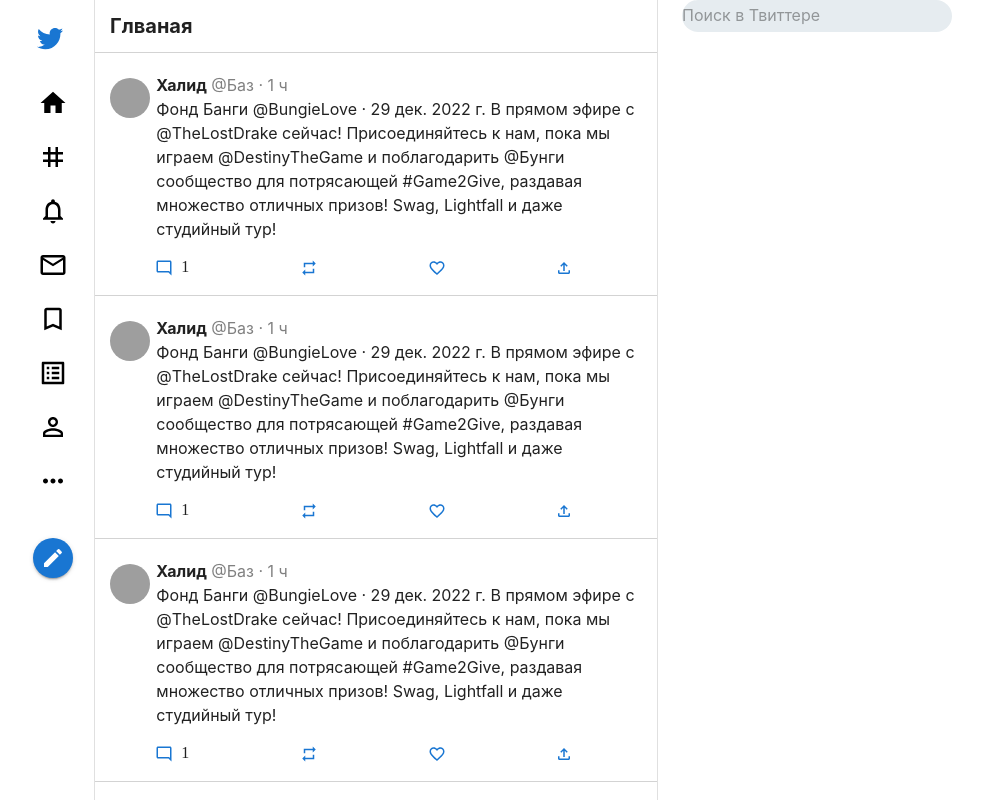
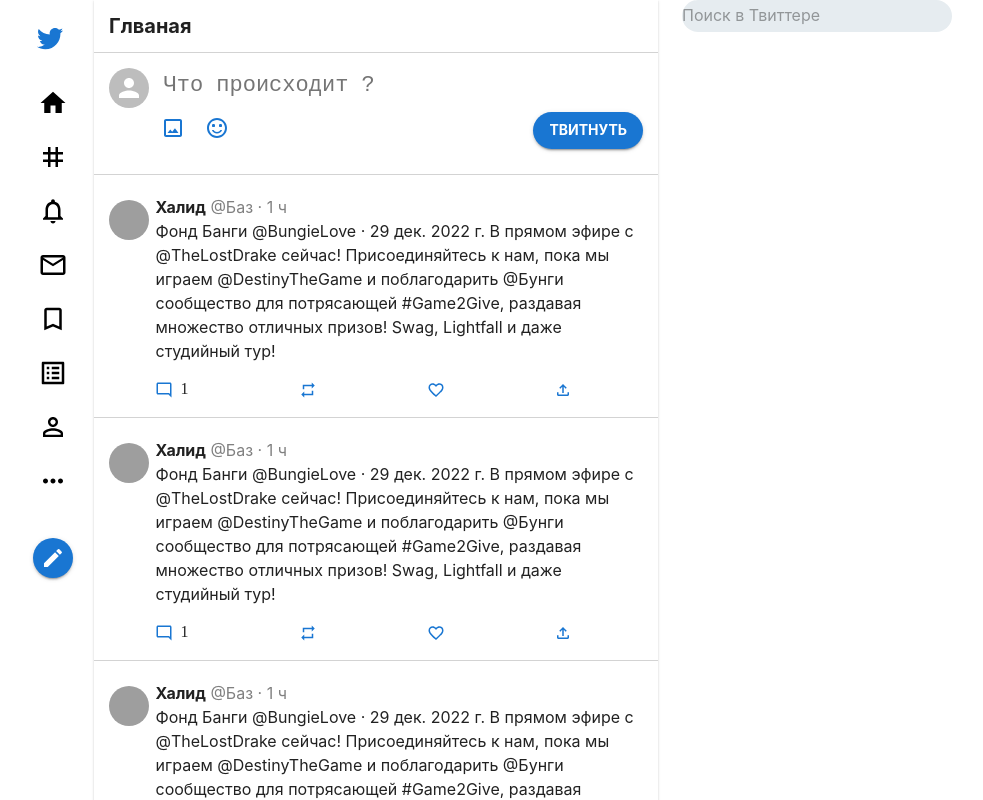
Before and after one commit to barzaevhalid/twitter-clone, a React (Create React App) app: page / in a window 1280 px wide. Shown: the top 800 px of the page, without its empty margins (68-1051 px from the left). Built offline with nearby package versions, Linux system fonts and the light colour scheme; grey boxes are pictures that could not be loaded.

Commit message:
Закончил ленту

```diff
--- /dev/null
+++ b/src/components/Content.tsx
@@ -0,0 +1,72 @@
+import { Avatar, Button, Paper, Typography } from '@mui/material';
+import Grid from '@mui/material/Grid/Grid';
+import React from 'react';
+import Tweet from './Tweet';
+import { TextareaAutosize } from '@mui/base';
+import { styled } from '@mui/material/styles';
+
+import CropOriginalIcon from '@mui/icons-material/CropOriginal';
+import SentimentSatisfiedAltIcon from '@mui/icons-material/SentimentSatisfiedAlt';
+
+const CustomTextareaAutosize = styled(TextareaAutosize)(() => ({
+  border: 'none',
+  resize: 'none',
+  width: '100%',
+  padding: '10px',
+  fontSize: '22px',
+  "&:focus": {
+    border: 'none'
+  },
+  "&:focus-visible": {
+    outline: 'none'
+  }
+}));
+
+const CustomAddTweetBlock = styled('div')(() => ({
+  display:  'flex',
+  justifyContent: 'space-between',
+  alignItems: 'center',
+  paddingLeft: '7px'
+}))
+const Content = () => {
+  return (
+    <Paper sx={{ height: '100%', borderRadius: 0, borderBottom: 0, borderTop: 0, }}>
+      <Paper variant='outlined' sx={{ borderRadius: 0, border: 0, borderBottom: '1px solid lightgray', padding: '10px 15px', position: 'sticky', top: '0px', zIndex: '1',  }}>
+        <Typography variant='h6' fontWeight={700}> Глваная
+        </Typography>
+        {/* <AutoAwesomeOutlinedIcon color='primary'/> */}
+      </Paper>
+      <Paper variant='outlined' sx={{ borderRadius: 0, border: 0, borderBottom: '1px solid lightgray', padding: '10px 15px', paddingBottom: '25px' }}>
+        <Grid container>
+          <Grid item xs={1}>
+            <Avatar sx={{ marginTop: '5px' }} alt={`Аватарка пользователя `} />
+          </Grid>
+          <Grid item xs={11}>
+            <CustomTextareaAutosize minRows={1} placeholder='Что происходит ?' />
+            <CustomAddTweetBlock>
+            <div>
+            <CropOriginalIcon color='primary'/>
+            <SentimentSatisfiedAltIcon color='primary' sx={{marginLeft: '20px'}}/>
+            </div>
+            <Button color='primary' variant='contained'  >Твитнуть</Button>
+
+            </CustomAddTweetBlock>
+          </Grid>
+        </Grid>
+      </Paper>
+
+      {
+        [...new Array(10)].fill(
+          <Tweet user={{
+            fullname: 'Халид',
+            username: 'Баз',
+            avatarUrl: "https://images.unsplash.com/photo-1571566882372-1598d88abd90?ixlib=rb-4.0.3&ixid=MnwxMjA3fDB8MHxwaG90by1wYWdlfHx8fGVufDB8fHx8&auto=format&fit=crop&w=687&q=80"
+          }} text={'Фонд Банги @BungieLove · 29 дек. 2022 г. В прямом эфире с @TheLostDrake сейчас! Присоединяйтесь к нам, пока мы играем @DestinyTheGame и поблагодарить @Бунги сообщество для потрясающей #Game2Give, раздавая множество отличных призов! Swag, Lightfall и даже студийный тур!'}
+          />
+        )
+      }
+    </Paper>
+  );
+};
+
+export default Content;
--- a/src/pages/Home.tsx
+++ b/src/pages/Home.tsx
@@ -7,6 +7,7 @@
 import { InputBase } from '@mui/material';
 import Tweet from '../components/Tweet';
 import SideBar from '../components/SideBar';
+import Content from '../components/Content';
 
 
 
@@ -25,23 +26,7 @@
       <Grid sx={{ flexGrow: 1, }} container spacing={3}>
           <SideBar />
         <Grid item xs={6}>
-          <Paper sx={{ height: '100%', borderRadius: 0, borderBottom: 0, borderTop: 0, }} variant="outlined">
-            <Paper variant='outlined' sx={{ borderRadius: 0, border: 0, borderBottom: '1px solid lightgray', padding: '10px 15px' }}>
-              <Typography variant='h6' fontWeight={700}> Глваная
-              </Typography>
-              {/* <AutoAwesomeOutlinedIcon color='primary'/> */}
-            </Paper>
-            {
-              [...new Array(10)].fill(
-                <Tweet user={{
-                  fullname: 'Халид',
-                  username: 'Баз',
-                  avatarUrl: "https://images.unsplash.com/photo-1571566882372-1598d88abd90?ixlib=rb-4.0.3&ixid=MnwxMjA3fDB8MHxwaG90by1wYWdlfHx8fGVufDB8fHx8&auto=format&fit=crop&w=687&q=80"
-                }} text={'Фонд Банги @BungieLove · 29 дек. 2022 г. В прямом эфире с @TheLostDrake сейчас! Присоединяйтесь к нам, пока мы играем @DestinyTheGame и поблагодарить @Бунги сообщество для потрясающей #Game2Give, раздавая множество отличных призов! Swag, Lightfall и даже студийный тур!'}
-                />
-              )
-            }
-          </Paper>
+         <Content/>
         </Grid>
         <Grid item xs={3}>
           <SearchTextField fullWidth placeholder='Поиск в Твиттере' />
```
